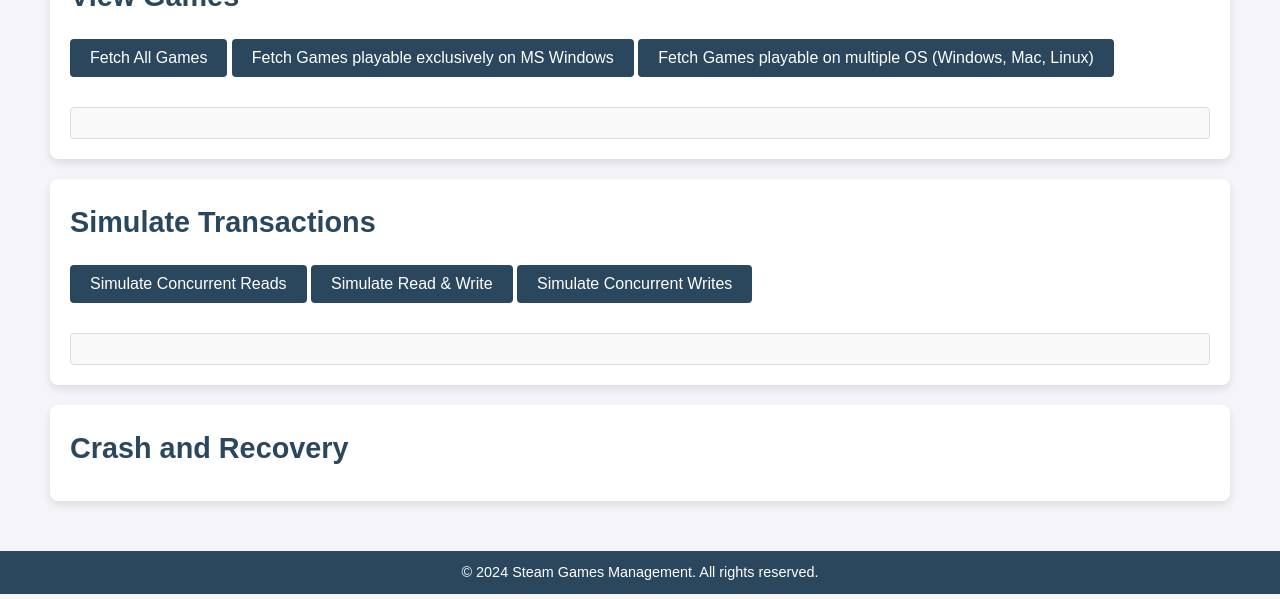
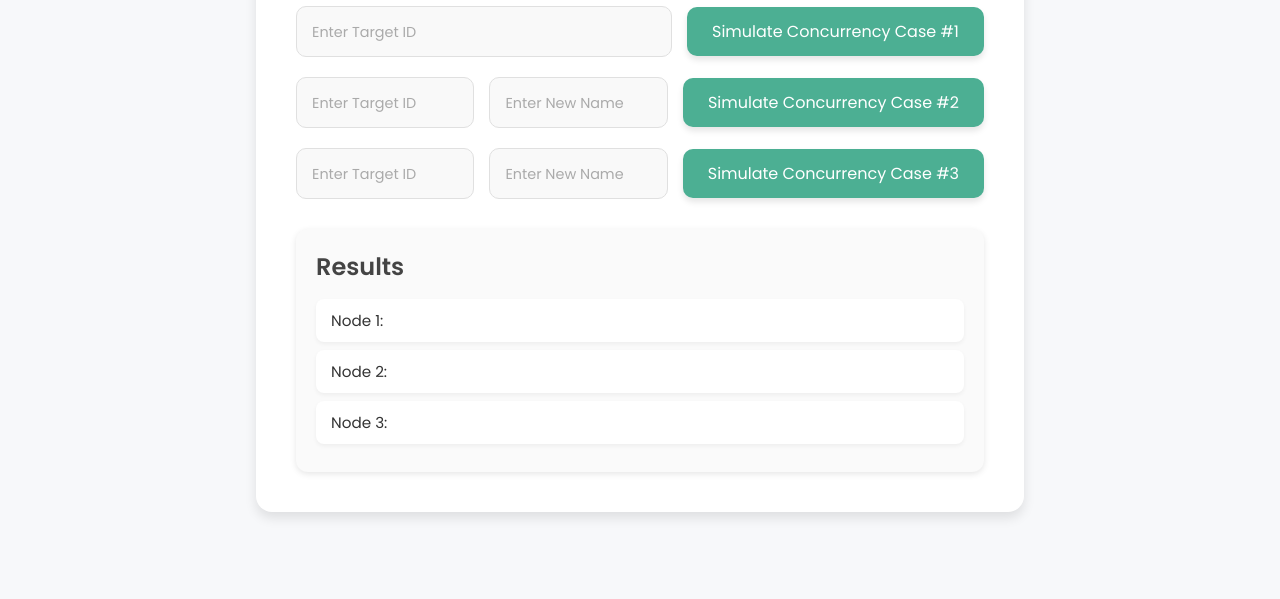
Before and after one commit to azeliahmartinez/stadvdb-mco2, a website: page public/index.html in a window 1280 px wide. Shown: the part 201-800 px from the top of the page. Drawn offline with Linux system fonts and the light colour scheme.

Commit message:
change front end

```diff
--- a/public/index.html
+++ b/public/index.html
@@ -5,41 +5,38 @@
     <meta name="viewport" content="width=device-width, initial-scale=1.0">
     <title>Steam Games Management</title>
     <link rel="stylesheet" href="style.css">
+    <link href="https://fonts.googleapis.com/css2?family=Poppins:wght@300;400;600&display=swap" rel="stylesheet">
     <script src="script.js"></script>
+
+
 </head>
 <body>
-    <header class="header">
+    <div class="container">
         <h1>Steam Games Management</h1>
-    </header>
 
-    <main>
-        <!-- View Games Section -->
-        <section class="section" id="view-games">
-            <h2>View Games</h2>
-            <button id="fetch-games-btn">Fetch All Games</button>
-            <button id="fetch-games-windows-btn">Fetch Games playable exclusively on MS Windows</button>
-            <button id="fetch-games-multios-btn">Fetch Games playable on multiple OS (Windows, Mac, Linux)</button>
-            <div id="games-list" class="games-list"></div>
-        </section>
+        <div class="form-group">
+            <input type="text" placeholder="Enter Target ID" id="input-case1" />
+            <button id="simulate-case1" class="btn">Simulate Concurrency Case #1</button>
+        </div>
 
-        <!-- Simulate Transactions Section -->
-        <section class="section" id="simulate">
-            <h2>Simulate Transactions</h2>
-            <button id="simulate-read">Simulate Concurrent Reads</button>
-            <button id="simulate-read-write">Simulate Read & Write</button>
-            <button id="simulate-writes">Simulate Concurrent Writes</button>
-            <div id="simulation-results" class="simulation-results"></div>
-        </section>
+        <div class="form-group">
+            <input type="text" placeholder="Enter Target ID" id="input-case2-id" />
+            <input type="text" placeholder="Enter New Name" id="input-case2-name" />
+            <button id="simulate-case2" class="btn">Simulate Concurrency Case #2</button>
+        </div>
 
-         <!-- Crash and Recovery Section -->
-         <section class="section" id="simulate">
-            <h2>Crash and Recovery</h2>
+        <div class="form-group">
+            <input type="text" placeholder="Enter Target ID" id="input-case3-id" />
+            <input type="text" placeholder="Enter New Name" id="input-case3-name" />
+            <button id="simulate-case3" class="btn">Simulate Concurrency Case #3</button>
+        </div>
 
-        </section>
-    </main>
-
-    <footer class="footer">
-        <p>&copy; 2024 Steam Games Management. All rights reserved.</p>
-    </footer>
+        <div id="results">
+            <h2>Results</h2>
+            <p id="result-node1">Node 1: </p>
+            <p id="result-node2">Node 2: </p>
+            <p id="result-node3">Node 3: </p>
+        </div>
+    </div>
 </body>
 </html>
--- a/public/style.css
+++ b/public/style.css
@@ -1,94 +1,128 @@
-/* General Styles */
+/* General Reset */
 * {
     margin: 0;
     padding: 0;
     box-sizing: border-box;
-    font-family: 'Arial', sans-serif;
+    font-family: 'Poppins', sans-serif; /* Clean and modern font */
 }
 
+/* Body */
 body {
-    background-color: #f4f4f9;
+    background-color: #f7f8fa;
+    display: flex;
+    justify-content: center;
+    align-items: center;
+    height: 100vh;
     color: #333;
-    line-height: 1.6;
 }
 
-.header {
-    background: linear-gradient(to right, #1b2838, #2a475e);
-    color: white;
-    padding: 20px;
+/* Container */
+.container {
+    background-color: #ffffff;
+    width: 60%;
+    max-width: 800px;
+    border-radius: 16px;
+    box-shadow: 0 6px 12px rgba(0, 0, 0, 0.1);
+    padding: 40px;
     text-align: center;
 }
 
-.header h1 {
+/* Header */
+h1 {
     font-size: 2.5rem;
+    font-weight: 600;
+    margin-bottom: 20px;
+    color: #222;
 }
 
-.header p {
-    font-size: 1rem;
+/* Form Group */
+.form-group {
+    display: flex;
+    justify-content: space-between;
+    align-items: center;
+    gap: 15px;
+    margin: 20px 0;
+    flex-wrap: wrap; /* Responsive */
 }
 
-/* Main Content */
-main {
-    max-width: 1200px;
-    margin: 20px auto;
-    padding: 10px;
+/* Input Fields */
+input[type="text"] {
+    flex: 1;
+    min-width: 150px;
+    padding: 12px 15px;
+    border: 1px solid #e0e0e0;
+    border-radius: 10px;
+    background-color: #f9f9f9;
+    color: #555;
+    outline: none;
+    font-size: 1rem;
+    transition: all 0.3s ease;
 }
 
-.section {
-    background: white;
-    margin: 20px 0;
-    padding: 20px;
-    border-radius: 8px;
-    box-shadow: 0 4px 8px rgba(0, 0, 0, 0.1);
+input[type="text"]::placeholder {
+    color: #aaa;
+    font-size: 0.9rem;
 }
 
-.section h2 {
-    margin-bottom: 10px;
-    font-size: 1.8rem;
-    color: #2a475e;
+input[type="text"]:focus {
+    border-color: #0078d7;
+    background-color: #ffffff;
+    box-shadow: 0 0 5px rgba(0, 120, 215, 0.3);
 }
 
-button {
-    background: #2a475e;
+/* Buttons */
+button.btn {
+    padding: 12px 25px;
+    border: none;
+    border-radius: 10px;
+    background-color: #4caf93; /* Soft modern green */
     color: white;
-    border: none;
-    padding: 10px 20px;
-    margin: 10px 0;
-    border-radius: 4px;
+    font-weight: 500;
+    font-size: 1rem;
     cursor: pointer;
-    font-size: 1rem;
+    transition: all 0.3s ease;
+    box-shadow: 0 4px 6px rgba(0, 0, 0, 0.1);
 }
 
-button:hover {
-    background: #c7d5e0;
-    color: black;
+button.btn:hover {
+    background-color: #3b8e75;
+    box-shadow: 0 6px 12px rgba(0, 0, 0, 0.15);
 }
 
-input {
-    width: calc(100% - 20px);
-    padding: 10px;
-    margin: 10px 0;
-    border: 1px solid #ccc;
-    border-radius: 4px;
-    font-size: 1rem;
+/* Results Section */
+#results {
+    margin-top: 30px;
+    padding: 20px;
+    background-color: #fafafa;
+    border-radius: 12px;
+    box-shadow: 0 2px 6px rgba(0, 0, 0, 0.1);
+    text-align: left;
 }
 
-.games-list,
-.simulation-results {
-    margin-top: 20px;
-    padding: 15px;
-    background: #f9f9f9;
-    border: 1px solid #ddd;
-    border-radius: 4px;
-    max-height: 300px;
-    overflow-y: auto;
+#results h2 {
+    color: #444;
+    margin-bottom: 15px;
+    font-weight: 600;
+    font-size: 1.5rem;
 }
 
-footer {
-    text-align: center;
-    padding: 10px;
-    background: #2a475e;
-    color: white;
-    margin-top: 20px;
-    font-size: 0.9rem;
+#results p {
+    margin: 8px 0;
+    padding: 10px 15px;
+    border-radius: 8px;
+    background-color: #ffffff;
+    font-size: 0.95rem;
+    color: #333;
+    box-shadow: 0 2px 4px rgba(0, 0, 0, 0.05);
 }
+
+/* Responsive */
+@media (max-width: 768px) {
+    .container {
+        width: 90%;
+    }
+
+    .form-group {
+        flex-direction: column;
+    }
+}
```
